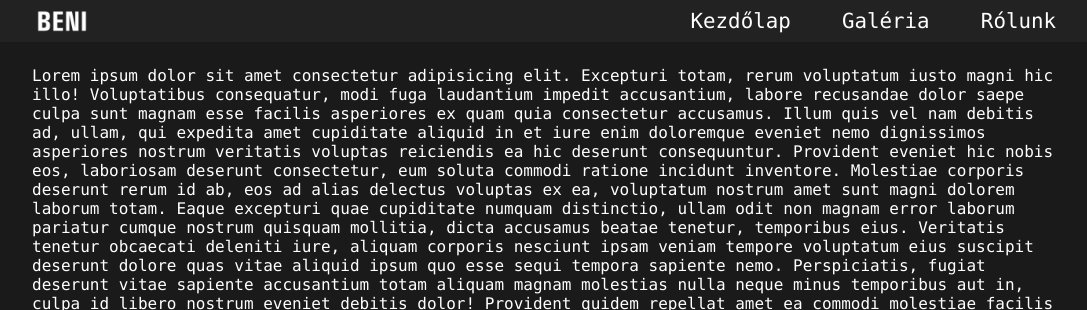
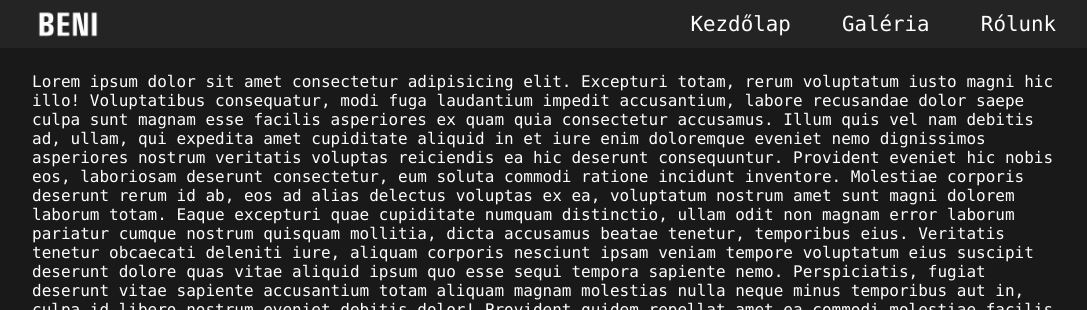
Before and after one commit to Bbenii1/Unatkozom-HTML, a plain HTML site: page index.html in a window 1280 px wide. Shown: the top 310 px of the page, without its empty margins (96-1183 px from the left). Drawn offline with nearby package versions, Linux system fonts and the light colour scheme.

Commit message:
added :root, updated delays

```diff
--- a/style.css
+++ b/style.css
@@ -2,22 +2,22 @@
     margin: 0;
     padding: 0;
     box-sizing: border-box;
-    font-family: "SF Mono", Menlo, Consolas, Monaco, Liberation Mono, Lucida Console, monospace, Apple Color Emoji, Segoe UI Emoji, Segoe UI Symbol;
+    font-family: var(--font-family);
 
 }
 
 body {
     min-height: 100vh;
-    background: #000000e5;
+    background: var(--background-color);
     margin: 0;
-    color: white;
+    color: var(--font-color);
 }
 
 header {
     display: flex;
     position: sticky;
     width: 100%;
-    height: 5vh;
+    height: 6vh;
     left: 0;
     top: 0;
     padding: 1.3rem 10%;
@@ -34,18 +34,18 @@ header::before {
     left: 0;
     width: 100%;
     height: 100%;
-    background-color: hsla(0, 0%, 15%, 0.75);
-    -webkit-backdrop-filter: blur(5px);
-    backdrop-filter: blur(5px);
+    background: var(--navbar-color);
+    -webkit-backdrop-filter: blur(var(--blur-strenght));
+    backdrop-filter: blur(var(--blur-strenght));
     z-index: -1;
 }
 
 .logo {
-    height: 5vh;
+    height: 6vh;
 }
 
 .logo img {
-    height: 5vh;
+    height: 6vh;
     width: fit-content;
     align-self: center;
 }
@@ -53,19 +53,19 @@ header::before {
 .navbar a {
     text-decoration: none;
     font-size: 1.3rem;
-    color: #fff;
+    color: var(--font-color);
     margin-left: 2.6rem;
     position: relative;
-    -webkit-transition: color .3s linear;
-    -moz-transition: color .3s linear;
-    -ms-transition: color .3s linear;
-    -o-transition: color .3s linear;
-    transition: color .3s linear;
+    -webkit-transition: color .2s;
+    -moz-transition: color .2s;
+    -ms-transition: color .2s;
+    -o-transition: color .2s;
+    transition: color .2s;
     width: fit-content;
 }
 
 .navbar a:hover {
-    color: hsla(0, 0%, 100%, 0.5);
+    color: var(--nabvar-a-hover-color);
 }
 
 #menu-check {
@@ -79,30 +79,30 @@ header::before {
     position: absolute;
     right: 3%;
 }
-
+/* SCROLLBAR DESIGN*/
 /*scrollbar width */
 ::-webkit-scrollbar {
     width: .7rem;
-
 }
 
 /*scrollbar track */
 ::-webkit-scrollbar-track {
-    background: rgba(61, 61, 61, .31);
-    backdrop-filter: blur(10px);
+    background-color: var(--scrollbar-backgound-color);
+    backdrop-filter: var(--blur-strenght);
 }
 
 /*scrollbar handle */
 ::-webkit-scrollbar-thumb {
-    background: rgba(100, 100, 100, .5);
-    border-radius: 5px;
+    background: var(--scrollbar-thumb-color);
+    border-radius: var(--blur-strenght);
 }
 
 /*scrollbar handle on hover */
 ::-webkit-scrollbar-thumb:hover {
-    background: rgba(100, 100, 100, 1);
+    background: var(--scrollbar-hover-thumb-color);
 }
 
+/*breakpoints*/
 @media (max-width: 992px) {
     header {
         padding: 1.3rem 5%;
@@ -119,9 +119,9 @@ header::before {
         left: 0;
         width: 100%;
         height: 0;
-        background-color: hsla(0, 0%, 15%, 0.75);
-        -webkit-backdrop-filter: blur(5px);
-        backdrop-filter: blur(5px);
+        background-color: var(--navbar-color);
+        -webkit-backdrop-filter: blur(var(--blur-strenght));
+        backdrop-filter: blur(var(--blur-strenght));
         transition: .3s ease;
         overflow: hidden;
     }
@@ -131,10 +131,10 @@ header::before {
         margin: auto;
         margin-top: 2rem;
         text-align: center;
-        /* transform: translateY(-30px); */
+        transform: translateY(-30px);
         /* transition: color .3s ; */
         /* transition: opacity .3s ; */
-        transition: .3s;
+        transition: .3s ease;
         opacity: 0;
     }
 
@@ -147,10 +147,10 @@ header::before {
     .bar1, .bar2, .bar3 {
         width: 30px;
         height: 4px;
-        background-color: #fff;
+        background-color: var(--font-color);
         border-radius: 2px;
         margin: 3px 0;
-        transition: 0.4s;
+        transition: .3s;
     }
 
     .change .bar1 {
@@ -171,37 +171,8 @@ header::before {
 
     #menu-check:checked~.navbar a {
         transform: translateY(0px);
-        transition-delay: calc(.15s * var(--i));
         opacity: 1;
     }
-    /*
-    .icons #close-button {
-        //display: none;
-        height: 0px;
-        opacity: 0;
-        position: absolute;
-        transition: opacity .5s ease;
-        transition-delay: .5s;
-    }
-
-    #menu-check:checked~.icons #close-button {
-        //display: block;
-        opacity: 1;
-        transition: opacity .5s ease;
-        transition-delay: .5s;
-    }
-
-
-    #menu-check:checked~.icons #menu-button {
-        //display: none;
-        opacity: 0;
-        opacity:0;
-        transition: opacity .2s ease-out;
-        -moz-transition: opacity .2s ease-out;
-        -webkit-transition: opacity .2s ease-out;
-        -o-transition: opacity .2s ease-out;
-    }
-    */
 }
 
 main {
@@ -211,3 +182,15 @@ main {
 main img {
    width: 80vw;
 }
+
+:root {
+    --background-color: hsla(0, 0%, 0%, 0.9);
+    --blur-strenght: 5px;
+    --navbar-color: rgba(40, 40, 40, 0.75);
+    --nabvar-a-hover-color: hsla(0, 0%, 100%, 0.5);
+    --scrollbar-backgound-color: rgba(60, 60, 60, .3);
+    --scrollbar-thumb-color: rgba(150, 150, 150, .5);
+    --scrollbar-hover-thumb-color: rgba(150, 150, 150, 1);
+    --font-color: #fff;
+    --font-family: "SF Mono", Menlo, Consolas, Monaco, Liberation Mono, Lucida Console, monospace, Apple Color Emoji, Segoe UI Emoji, Segoe UI Symbol;
+}
```
